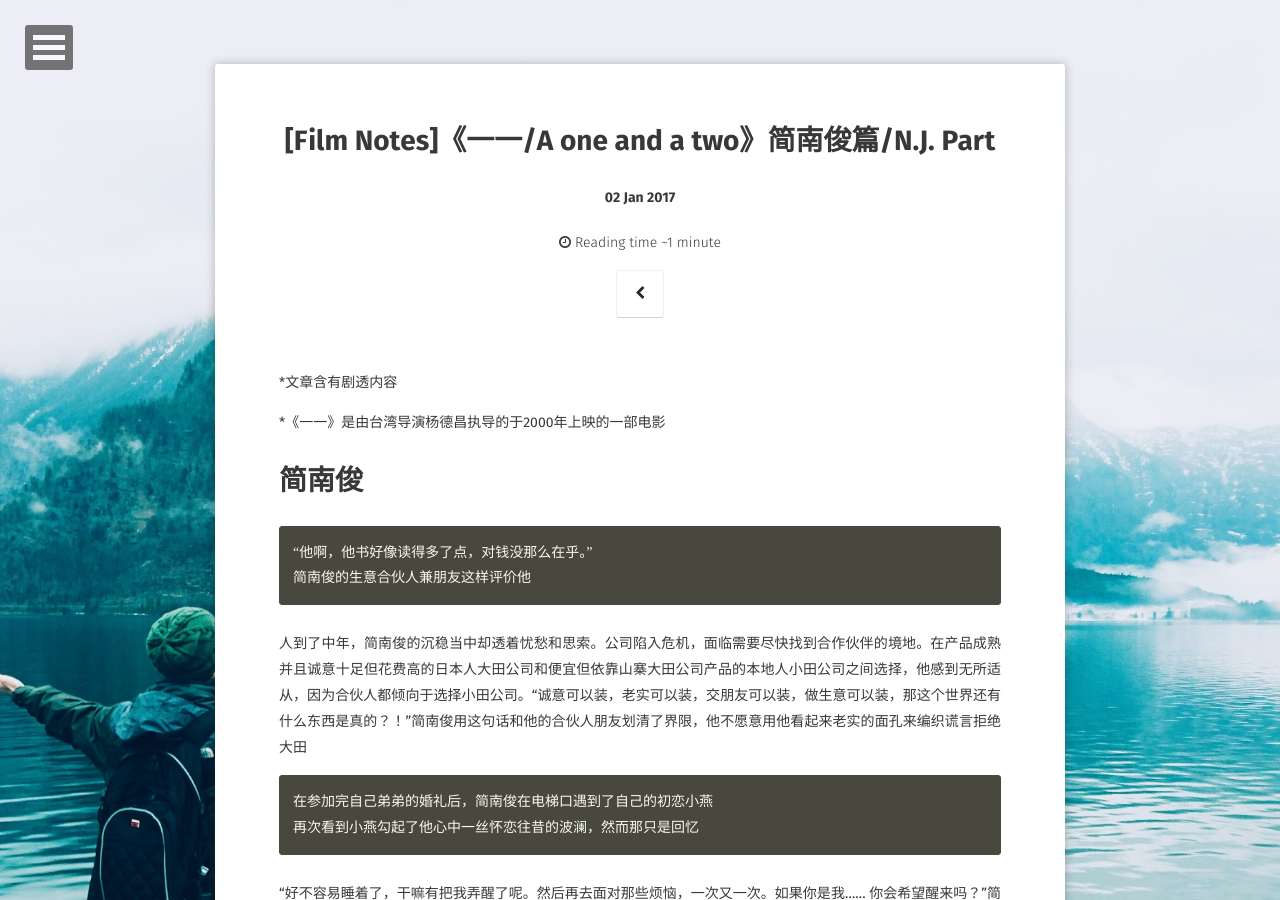
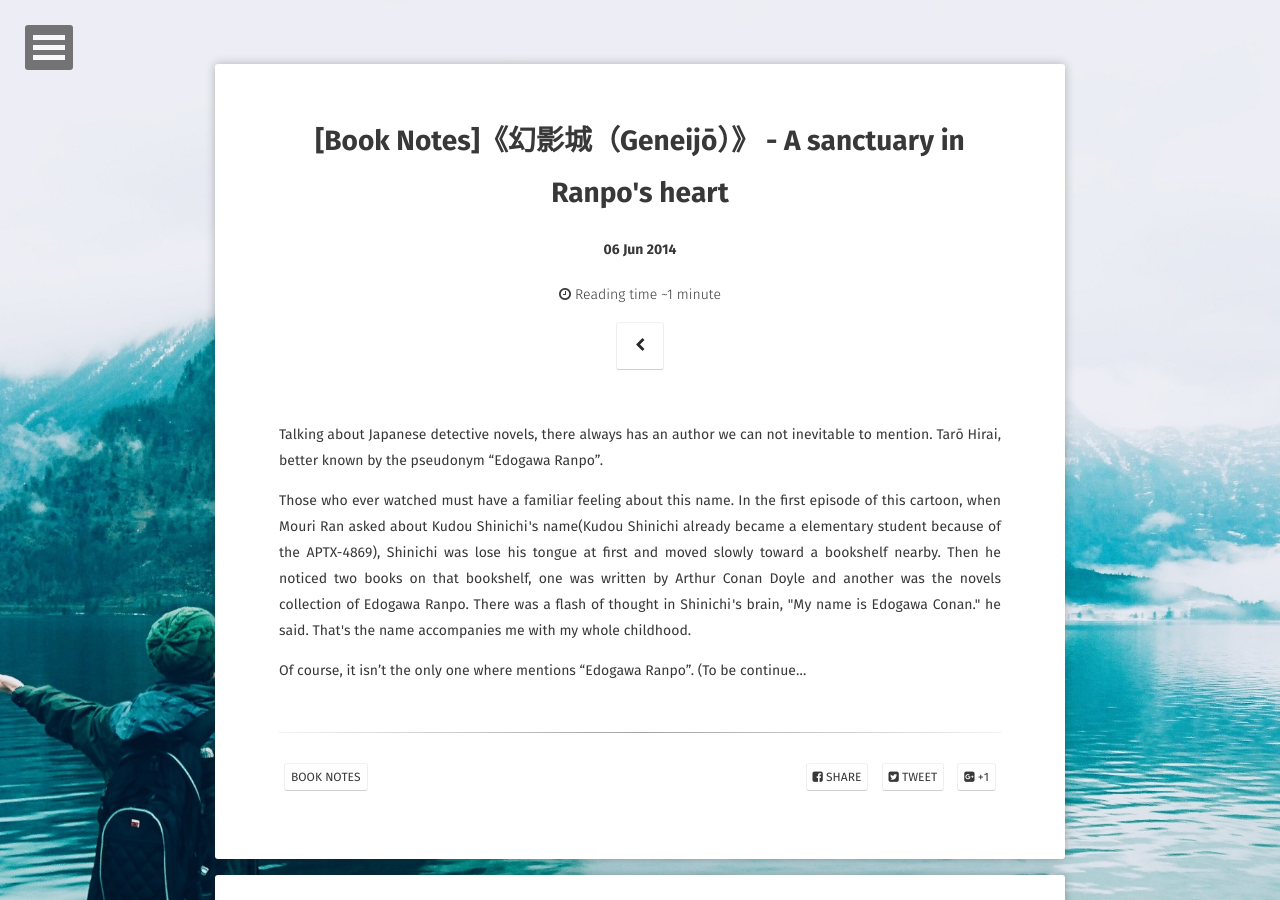
Before and after one commit to ligggnin/ligggnin.github.io, a Jekyll site: the page built from _posts/2014-06-06-book notes-Geneijo-a sanctuary in ranpo's heart.md, in a window 1280 px wide and 900 px high. Built offline with Jekyll 4.4.1, drawn with Linux system fonts in a browser that asks for light colours; some web fonts are replaced; comment, search, counter and statistics services are not loaded; some of the changed text lies outside the part shown.

Commit message:
Update 2014-06-06-book notes-Geneijo-a sanctuary in ranpo's heart.md

```diff
--- a/_posts/2014-06-06-book notes-Geneijo-a sanctuary in ranpo's heart.md
+++ b/_posts/2014-06-06-book notes-Geneijo-a sanctuary in ranpo's heart.md
@@ -1,50 +1,14 @@
 ---
 layout: post
-title: "[Film Notes]《一一/A one and a two》简南俊篇/N.J. Part "
-date: 2017-01-02
-excerpt: "一部关于家庭和人生的电影/a film about family and life."
-tags: [film notes]
+title: "[Book Notes]《幻影城（Geneijō）》 - A sanctuary in Ranpo's heart"
+date: 2014-06-06
+excerpt: "A reviews collection of detective novels written by Edogawa Ranpo."
+tags: [book notes]
 comments: true
 ---
 
-*文章含有剧透内容
+Talking about Japanese detective novels, there always has an author we can not inevitable to mention. Tarō Hirai, better known by the pseudonym "Edogawa Ranpo".
 
-*《一一》是由台湾导演杨德昌执导的于2000年上映的一部电影
+Those who ever watched <Detective Conan> must have a familiar feeling about this name. In the first episode of this cartoon, when Mouri Ran asked about Kudou Shinichi's name(Kudou Shinichi already became a elementary student because of the APTX-4869), Shinichi was lose his tongue at first and moved slowly toward a bookshelf nearby. Then he noticed two books on that bookshelf, one was <Adventure of Sherlock Holmes> written by Arthur Conan Doyle and another was the novels collection of Edogawa Ranpo. There was a flash of thought in Shinichi's brain, "My name is Edogawa Conan." he said. That's the name accompanies me with my whole childhood.
 
-
-# 简南俊
-
-    “他啊，他书好像读得多了点，对钱没那么在乎。”
-    简南俊的生意合伙人兼朋友这样评价他
-
-人到了中年，简南俊的沉稳当中却透着忧愁和思索。公司陷入危机，面临需要尽快找到合作伙伴的境地。在产品成熟并且诚意十足但花费高的日本人大田公司和便宜但依靠山寨大田公司产品的本地人小田公司之间选择，他感到无所适从，因为合伙人都倾向于选择小田公司。“诚意可以装，老实可以装，交朋友可以装，做生意可以装，那这个世界还有什么东西是真的？！”简南俊用这句话和他的合伙人朋友划清了界限，他不愿意用他看起来老实的面孔来编织谎言拒绝大田
-
-    在参加完自己弟弟的婚礼后，简南俊在电梯口遇到了自己的初恋小燕
-    再次看到小燕勾起了他心中一丝怀恋往昔的波澜，然而那只是回忆
-
-“好不容易睡着了，干嘛有把我弄醒了呢。然后再去面对那些烦恼，一次又一次。如果你是我…… 你会希望醒来吗？”简南俊在中风瘫痪而沉睡的妈妈床边问。对母亲中风的无能为力、对公司违心选择的排斥和犹豫、对只能回忆初恋爱情的不甘心，简南俊对现状的烦闷就绷在脸上
-
-    假如可以回到过去，简南俊或许可以过得更好
-    或许可以选择一条令自己更称心的道路
-
-公司让简南俊去日本出差和大田洽谈合作的项目，如果好的话可以签约。虽然他和大田交流只能用简单的英语词汇和生硬的表达，但是简南俊逐渐意识到大田的内心和自己是一样的。他可以和大田交心，不用伪装，不用欺骗，大田和他的合伙人朋友不同。如果能够早点认识这样的朋友，该有多好。“I decided, I think...”简南俊急切地想进一步迈向大田。“Don't tell me now.”大田打住了简南俊。“Why?” “Because...you are a good man.”
-
-在日本的时候，简南俊也成功约到了自己的初恋一起享受在日本的时光。简南俊和初恋聊了很多，走着聊，坐着聊，吃着聊。太美好了，简南俊找回了属于自己以前和初恋的那份快乐，真希望这一刻的时间，能够走得慢一些。至于为什么最后没能和初恋走到一起，在临走前夜晚的相拥下，简南俊和小燕都有着各自的无奈和悲伤。“我从来没有爱过另外一个人。”简南俊敲开了面前刚被关上的房门对自己的初恋说
-
-    离别总是伤感的，但对于简南俊来说，这份伤感有点复杂
-
-刚醒来，简南俊就接到了公司的电话，公司已经和小田签约了。“我们又没有和大田做什么承诺。”电话另一头的合伙人劝简南俊想开点。“大田是个好人啊，我们怎么能这么做人呢？！”简南俊怒不可揭。最后，大田没能和简南俊签约，但是他救了简南俊一回。还没缓过来，简南俊发现初恋已经check out，电话留音机里也没有任何留言
-
-“你不在的时候，我有一个机会去过了一段年轻时候的日子。本来以为说，我再活一次的话也许会有什么不一样。结果……还是差不多，没什么不同。”简南俊和回来不久刚从混沌中走出的妻子敏敏说，“只是突然觉得，再活一次的话，好像真的没什么必要，真的没什么必要。”
-
-    简南俊脸上的肌肉放松了些
-
-在妈妈的葬礼上，简南俊的生意合伙人朋友和他谈心，他们被小田坑了。“回来吧，NJ（简南俊）。”合伙人对简南骏说，“你看这些年，我这么辛苦这么努力，我从早忙到晚，NJ你知不知道，我一点都不快乐唉。”
-
-    “做的都不是自己喜欢的事，怎么会快乐呢？”
-    简南骏这样对生意合伙人说
-
-<figure>
-    <a href="https://farm5.staticflickr.com/4616/39270303655_970bc7e59d_b.jpg"><img src="https://farm5.staticflickr.com/4616/39270303655_970bc7e59d_b.jpg"></a>
-    <figcaption><a href="https://www.flickr.com/photos/155396026@N03/39270303655/in/dateposted-public/" title="简南俊和大田在居酒屋畅谈">简南俊和大田在居酒屋畅谈</a>.</figcaption>
-</figure>
+Of course, it isn't the only one where mentions "Edogawa Ranpo". (To be continue...
```
